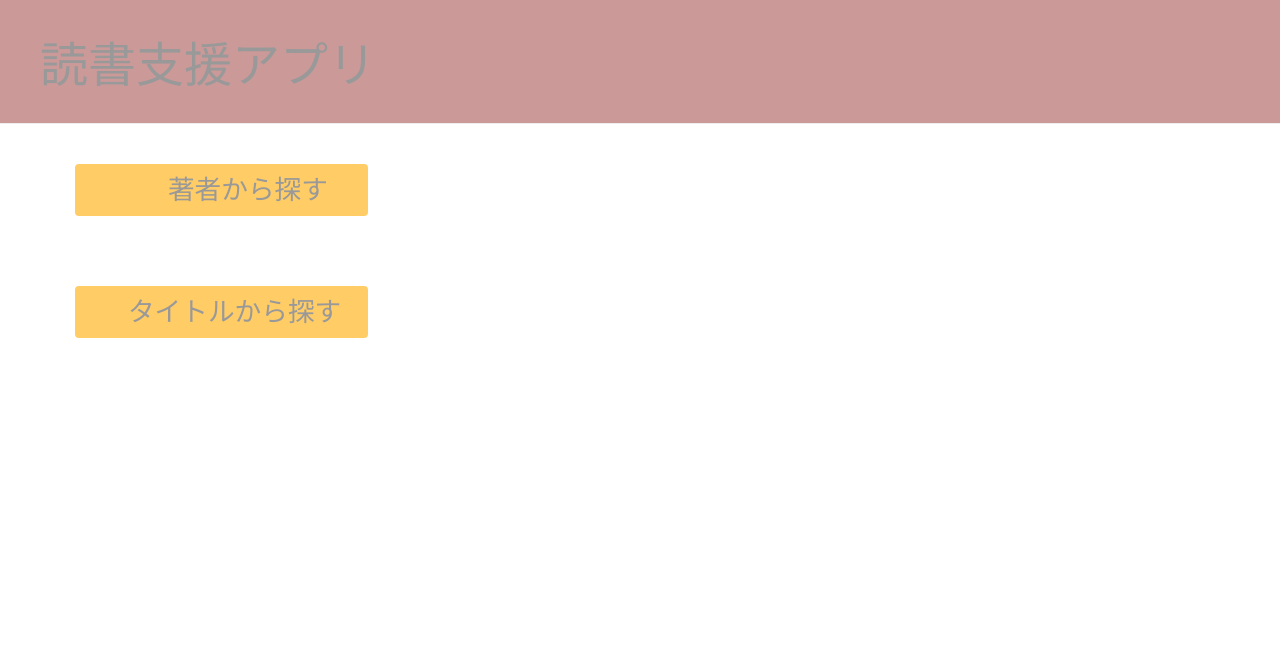
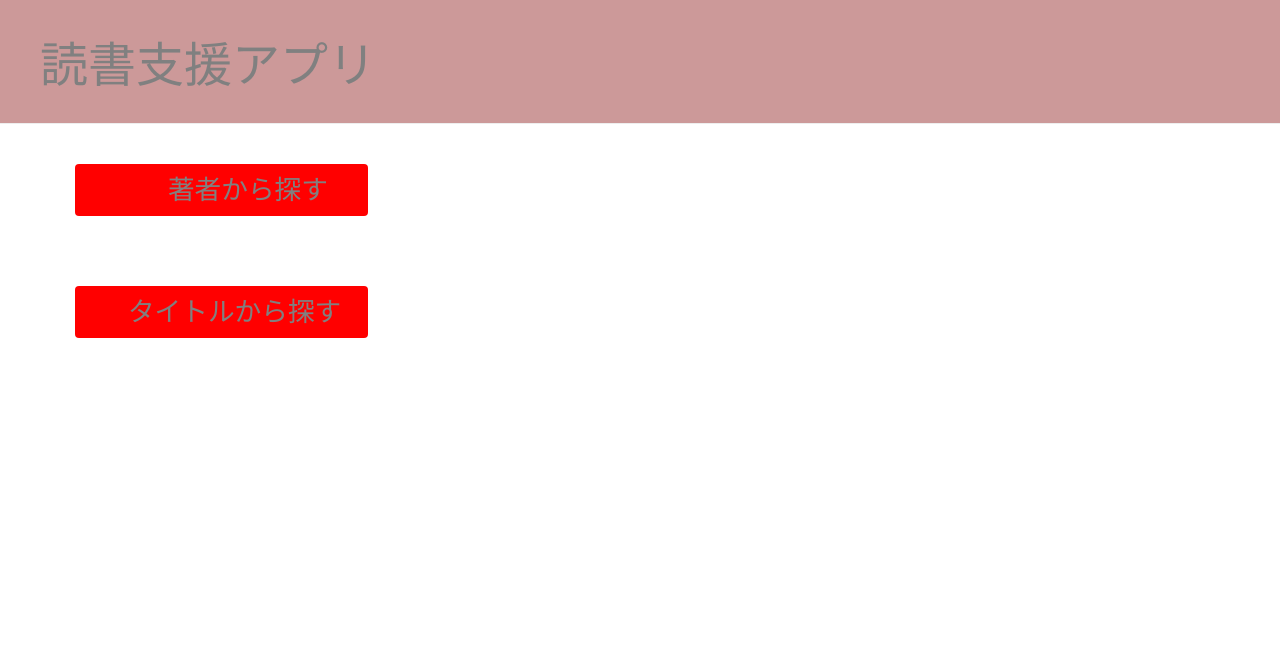
Before and after one commit to MiwaTakase/my-first-blog, a Django app: page /search/ in a window 1280 px wide. Shown: the top 658 px of the page. Run offline with Django 3.2, Linux system fonts and the light colour scheme; some libraries are stand-ins or nearby versions.

Commit message:
2022/01/18 third

```diff
--- a/blog/static/css/blog.css
+++ b/blog/static/css/blog.css
@@ -5,19 +5,19 @@
 }
 
 .page-header h1, .page-header h1 a, .page-header h1 a:visited, .page-header h1 a:active {
-    color: #999999;
+    color: #808080;
     font-size: 36pt;
     text-decoration: none;
 }
 
 .content {
     margin-left: 60px;
-    color: #999999;
+    color: #808080;
 }
 
 h1, h2, h3, h4 {
     font-family: 'Hiragino Maru Gothic ProN W4';
-    color: #999999;
+    color: #808080;
 }
 
 .date {
@@ -42,16 +42,16 @@ h1, h2, h3, h4 {
 
 .post {
     margin-bottom: 70px;
-    color: #999999;
+    color: #808080;
 }
 
 .post h2 a, .post h2 a:visited{
-    color: #999999;
+    color: #808080;
     font-size: 20pt;
 }
 
 .post h3{
-    color: #999999;
+    color: #808080;
     font-size: 15pt;
 }
 
@@ -62,16 +62,16 @@ h1, h2, h3, h4 {
 
 .btn--orange,
 a.btn--orange {
-  color: #999999;
+  color: #808080;
   font-size: 18pt;
-  background-color:#ffcc66;
+  background-color:#ff0000;
   margin-bottom: 50px;
 }
 
 .btn--orange,
 a.btn--orange {
-  color: #999999;
+  color: #808080;
   font-size: 18pt;
-  background-color:#ffcc66;
+  background-color:#ff0000;
   margin-bottom: 50px;
 }
```
